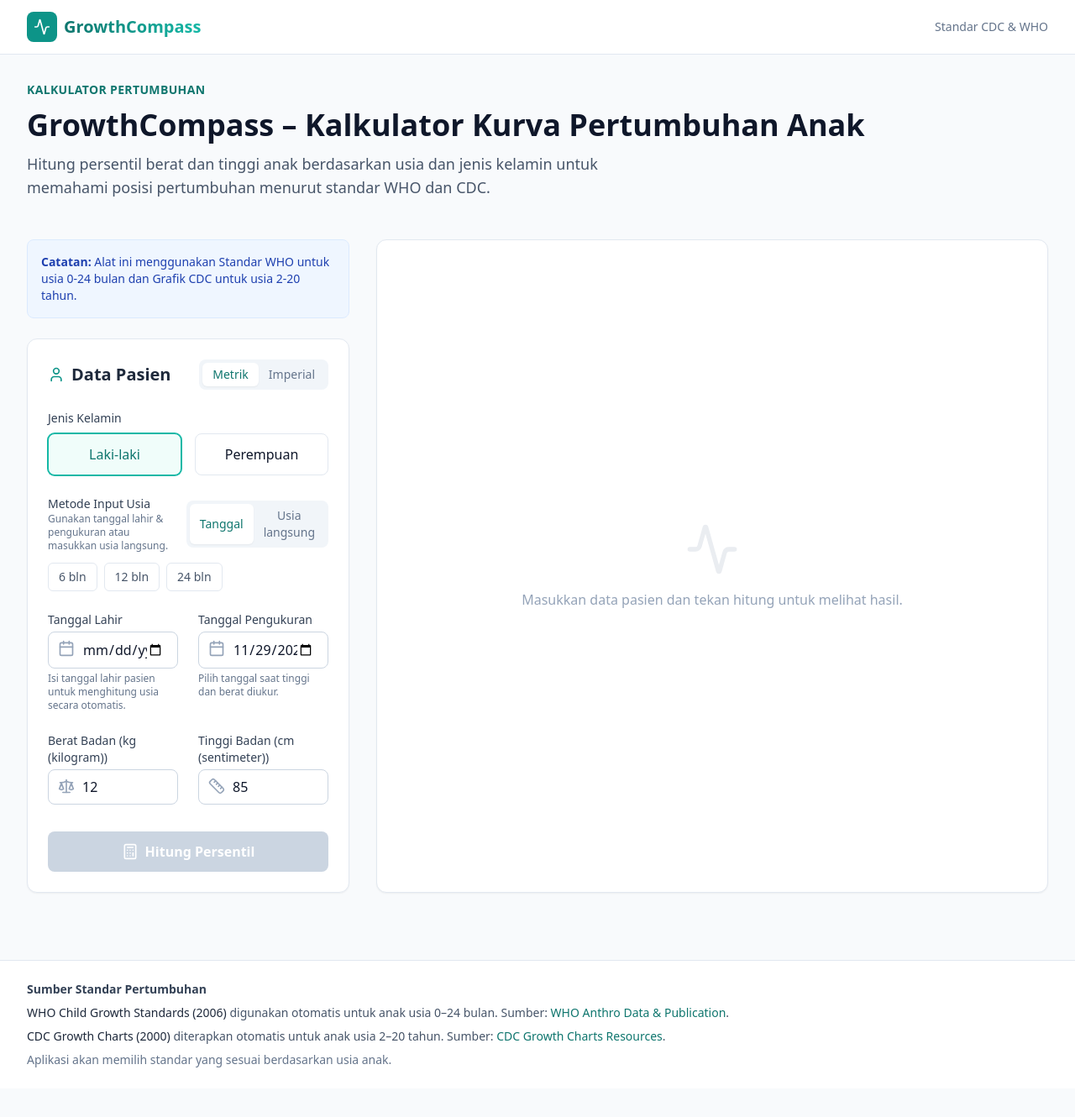
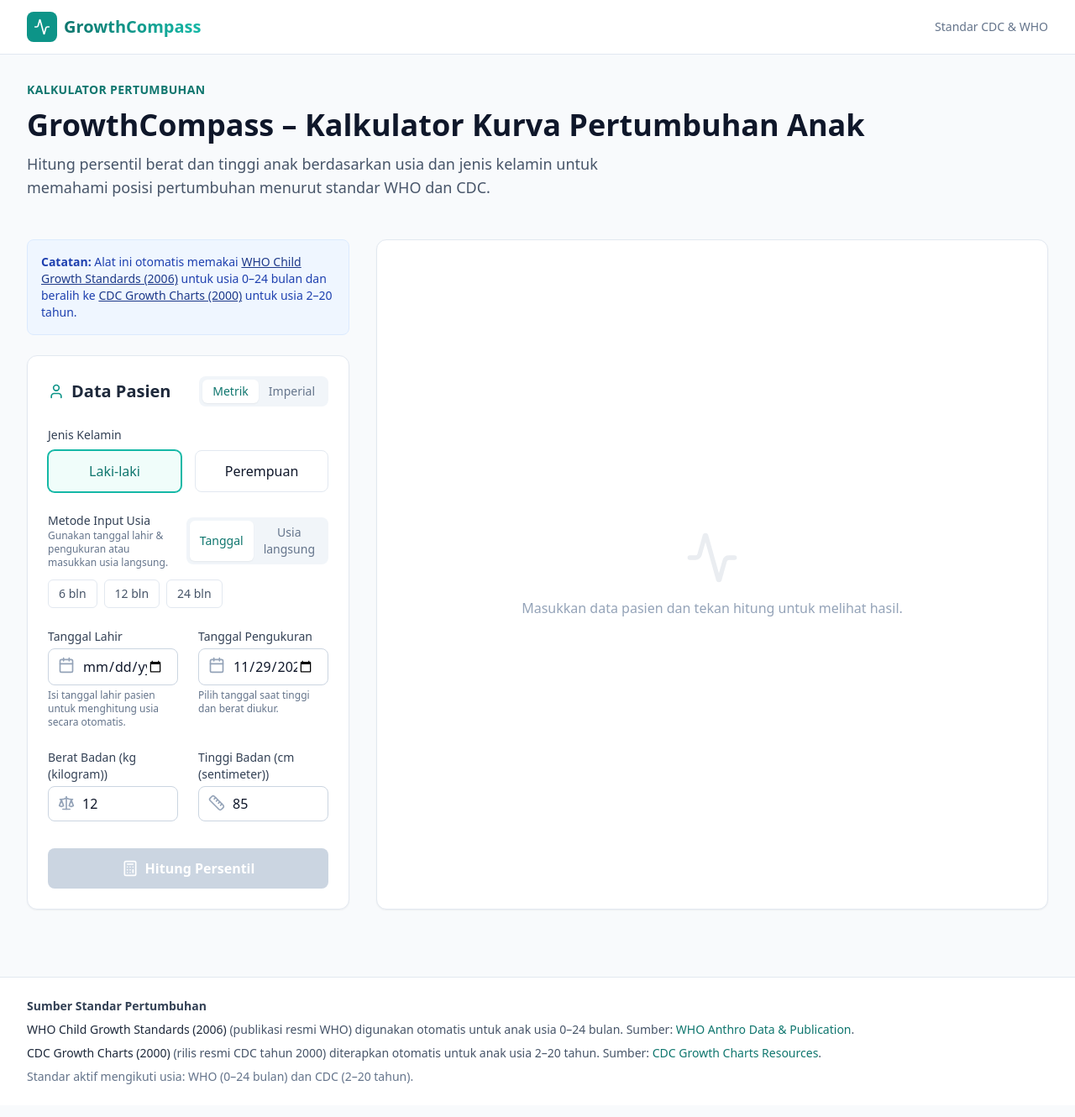
Before and after one commit to psychoMetryx/KurvaTumbuhZMC, a React (Vite) app: page / in a window 1280 px wide. Shown: the top 1330 px of the page at 84% size. Built offline with nearby package versions, Linux system fonts and the light colour scheme.

Commit message:
Clarify growth standard references

```diff
--- a/App.tsx
+++ b/App.tsx
@@ -72,7 +72,25 @@ export default function App() {
           <div className="lg:col-span-4">
             <div className="sticky top-24 space-y-6">
               <div className="bg-blue-50 border border-blue-100 rounded-lg p-4 text-sm text-blue-800">
-                <strong>Catatan:</strong> Alat ini menggunakan Standar WHO untuk usia 0-24 bulan dan Grafik CDC untuk usia 2-20 tahun.
+                <strong>Catatan:</strong> Alat ini otomatis memakai{' '}
+                <a
+                  href="https://www.who.int/tools/child-growth-standards"
+                  target="_blank"
+                  rel="noreferrer"
+                  className="underline font-medium text-blue-900"
+                >
+                  WHO Child Growth Standards (2006)
+                </a>{' '}
+                untuk usia 0–24 bulan dan beralih ke{' '}
+                <a
+                  href="https://www.cdc.gov/growthcharts"
+                  target="_blank"
+                  rel="noreferrer"
+                  className="underline font-medium text-blue-900"
+                >
+                  CDC Growth Charts (2000)
+                </a>{' '}
+                untuk usia 2–20 tahun.
               </div>
               <PatientForm
                 data={patient}
@@ -94,7 +112,7 @@ export default function App() {
           <div className="font-semibold text-slate-700">Sumber Standar Pertumbuhan</div>
           <p>
             <span className="font-medium text-slate-800">WHO Child Growth Standards (2006)</span>{' '}
-            digunakan otomatis untuk anak usia 0–24 bulan. Sumber: {' '}
+            (publikasi resmi WHO) digunakan otomatis untuk anak usia 0–24 bulan. Sumber: {' '}
             <a
               href="https://www.who.int/tools/child-growth-standards"
               target="_blank"
@@ -107,7 +125,7 @@ export default function App() {
           </p>
           <p>
             <span className="font-medium text-slate-800">CDC Growth Charts (2000)</span>{' '}
-            diterapkan otomatis untuk anak usia 2–20 tahun. Sumber: {' '}
+            (rilis resmi CDC tahun 2000) diterapkan otomatis untuk anak usia 2–20 tahun. Sumber: {' '}
             <a
               href="https://www.cdc.gov/growthcharts"
               target="_blank"
@@ -118,7 +136,7 @@ export default function App() {
             </a>
             .
           </p>
-          <p className="text-slate-500">Aplikasi akan memilih standar yang sesuai berdasarkan usia anak.</p>
+          <p className="text-slate-500">Standar aktif mengikuti usia: WHO (0–24 bulan) dan CDC (2–20 tahun).</p>
         </div>
       </footer>
     </div>
```
